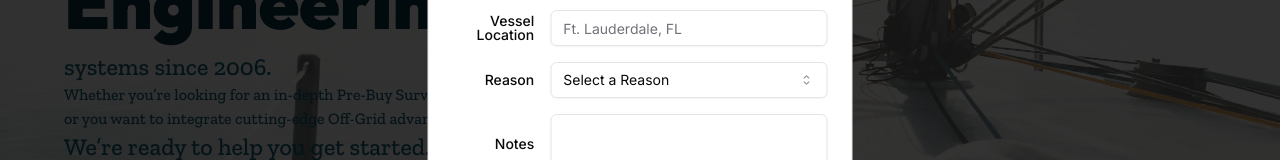
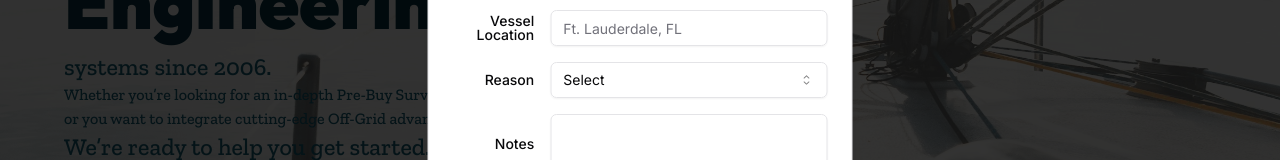
Before and after one commit to zachmshort/boat-surveyors, a Next.js app: page / in a window 1280 px wide. Both pictures are taken after a click on the button "Contact Us". Shown: the part 393-553 px from the top of the page. Built offline with nearby package versions, Linux system fonts and the light colour scheme.

Commit message:
changed value for off grid modifications

```diff
--- a/components/contact-form.tsx
+++ b/components/contact-form.tsx
@@ -176,11 +176,11 @@ export function ContactForm() {
                 }
               >
                 <SelectTrigger className="col-span-3">
-                  <SelectValue placeholder="Select a Reason" />
+                  <SelectValue placeholder="Select" />
                 </SelectTrigger>
                 <SelectContent>
                   <SelectGroup>
-                    <SelectItem value="Appraisal">
+                    <SelectItem value="Off Grid Modifications">
                       Off Grid Modifications
                     </SelectItem>
                     <SelectItem value="Survey">Survey</SelectItem>
```
